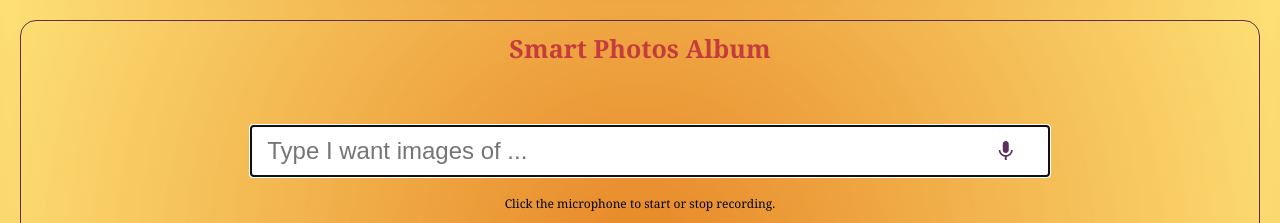
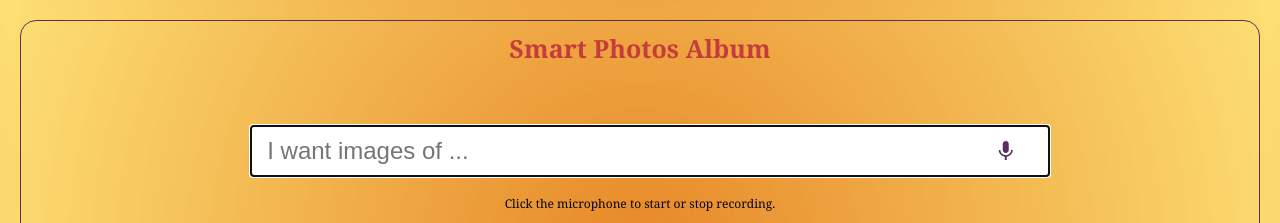
Before and after one commit to anishsamant/cloud-computing-photoalbum, a plain HTML site: page frontend/index.html in a window 1280 px wide. Shown: the top 223 px of the page. Drawn offline with nearby package versions, Linux system fonts and the light colour scheme.

Commit message:
updated input text placeholder

```diff
--- a/frontend/index.html
+++ b/frontend/index.html
@@ -28,7 +28,7 @@
         <div class="container-fluid" >
             <center>
                 <form action="", method="get", target="", id="search_photos">
-                    <input name="search_query" id = "search_query" type="text" placeholder="Type I want images of ..." autocomplete="off" autofocus>
+                    <input name="search_query" id = "search_query" type="text" placeholder="I want images of ..." autocomplete="off" autofocus>
                     <button type="button">
                         <i class="large material-icons" id="mic_search" onclick="voiceSearch()">mic</i>
                     </button>
```
